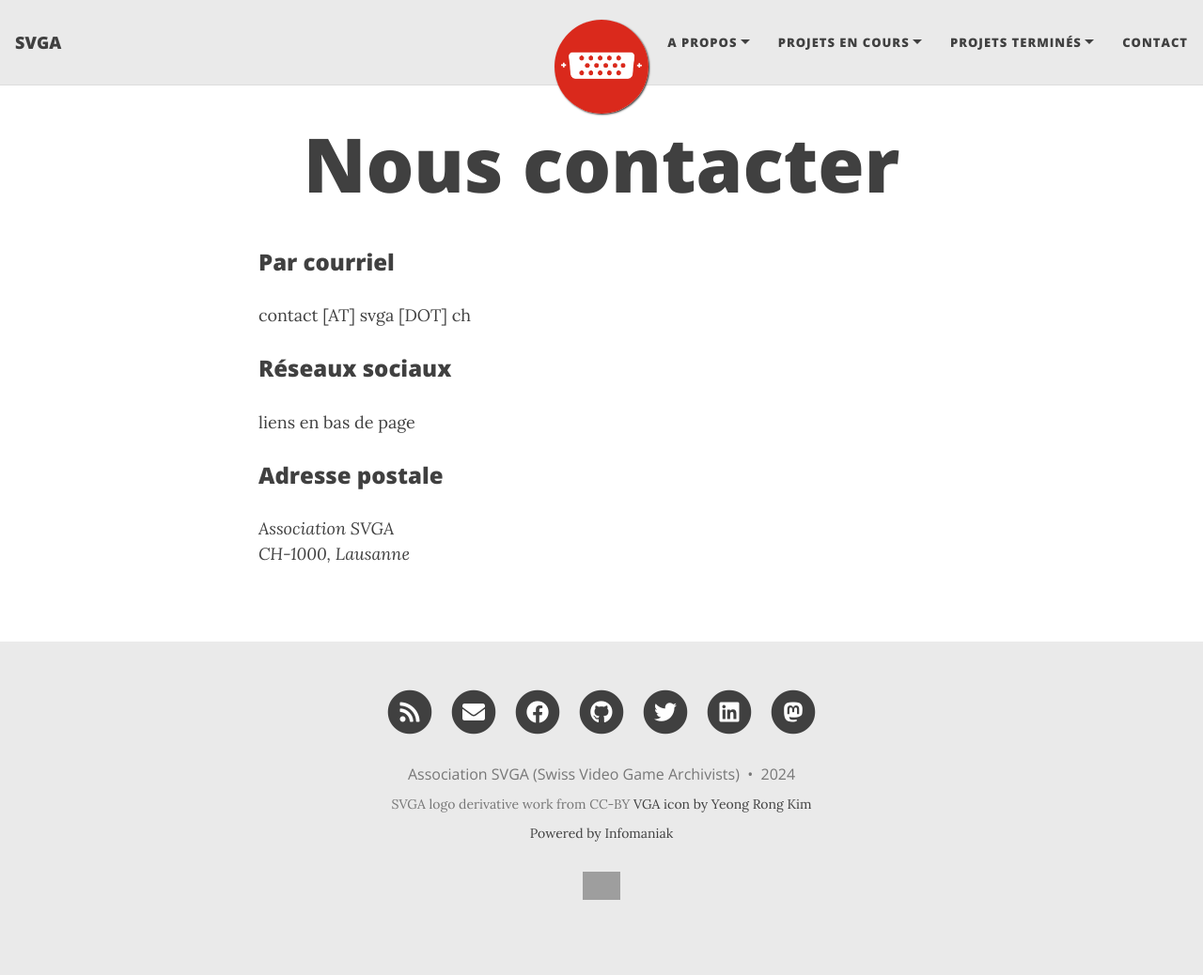
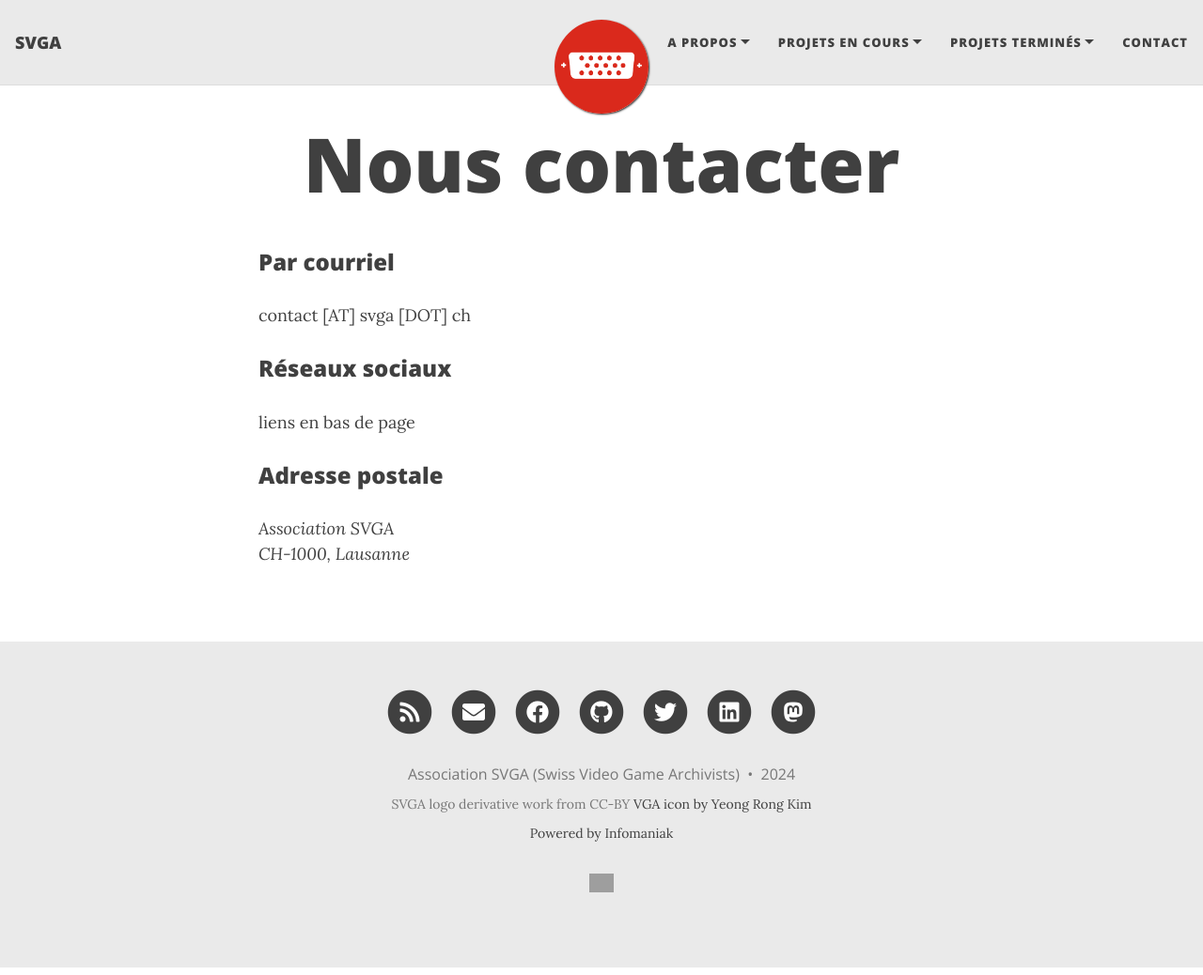
Before and after one commit to SVGA-ch/SVGA-ch.github.io, a Jekyll site: the page built from contact.md, in a window 1280 px wide and 1038 px high. Shown: the whole window at 94% size. Built offline with Jekyll 4.4.1, drawn with Linux system fonts in a browser that asks for light colours; nearby versions of some CDN libraries; grey boxes are pictures that could not be loaded.

Commit message:
Updated logo size

```diff
--- a/_includes/footer.html
+++ b/_includes/footer.html
@@ -39,7 +39,7 @@
 	      <a href="https://www.infomaniak.com/">Powered by Infomaniak</a>
       </p>
       <p style="text-align:center;">
-	<img src="/assets/img/logo_infomaniak_bleu.png" alt="Infomaniak" height="30">
+	<img src="/assets/img/logo_infomaniak_bleu.png" alt="Infomaniak" height="20">
       </p>
       <!-- PARAGRAPHE POUR LE CHOIX DE LANGUES-->
       <p class="theme-by text-muted">
```
